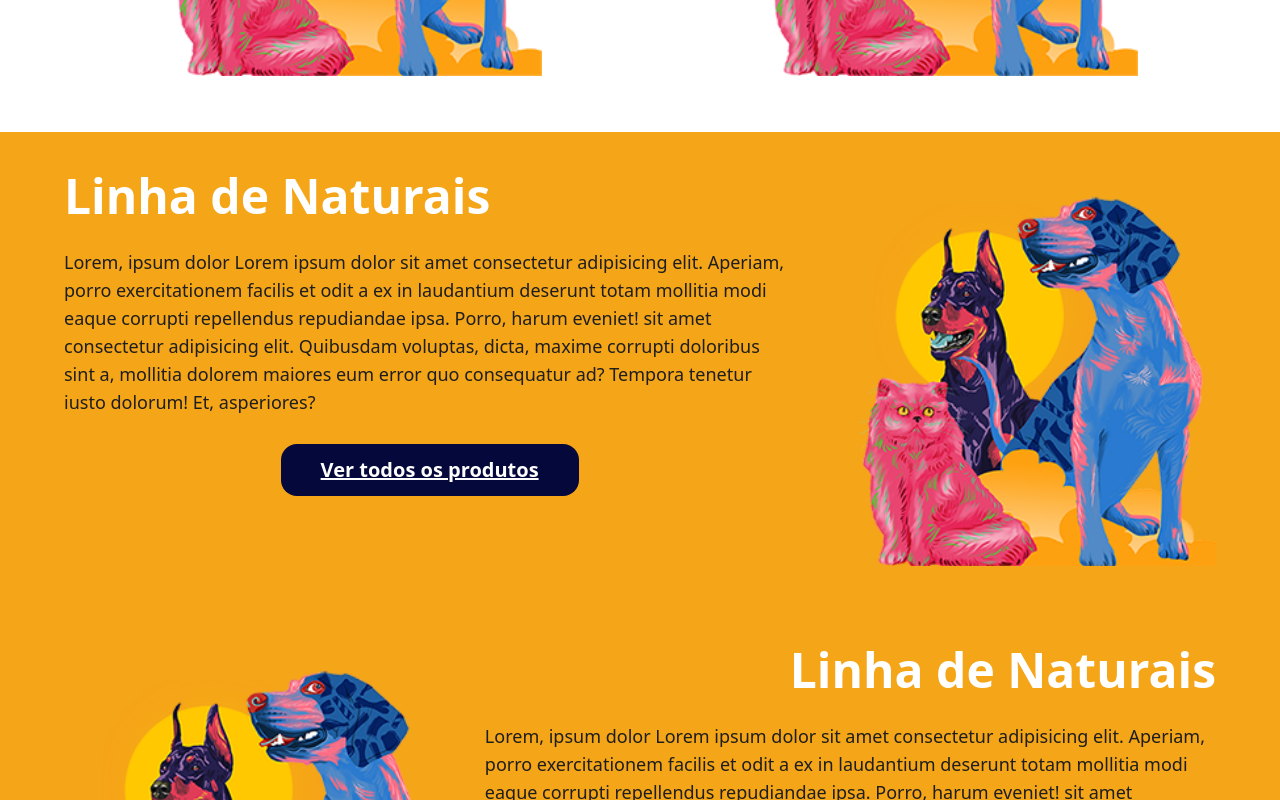
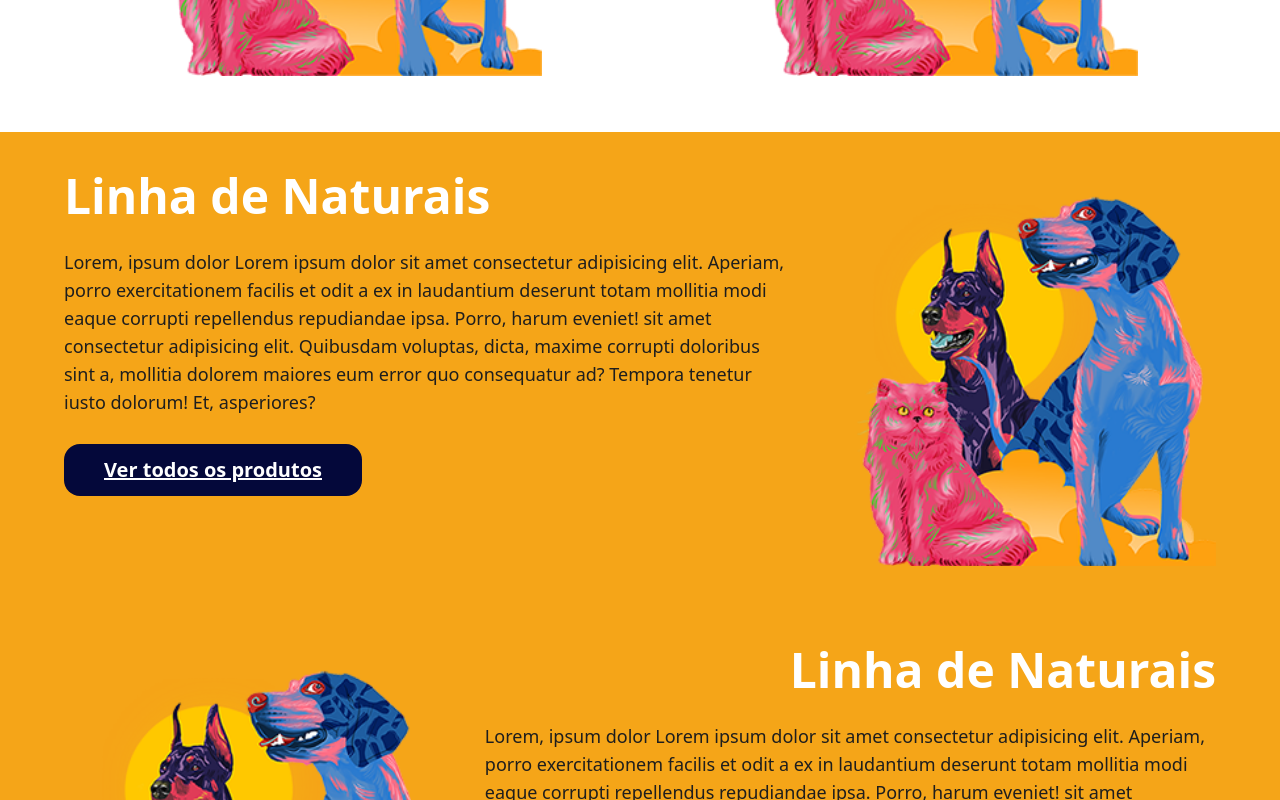
Before and after one commit to bmouseProductions/site-zoomies, a React (Vite) app: page / in a window 1280 px wide. Shown: the part 2140-2940 px from the top of the page. Built offline with nearby package versions, Linux system fonts and the light colour scheme.

Commit message:
shshshsh

```diff
--- a/src/pages/Home/HomePage.tsx
+++ b/src/pages/Home/HomePage.tsx
@@ -122,20 +122,23 @@ export default function HomePage(){
                 </div>
             </section>
 
-            <section className='container mx-auto px-5 md:px-[5%] py-10 flex gap-10 flex-col lg:flex-row bg-[#f5a518]'>
+            <section className=' bg-[#f5a518]'>
+                <div className='container mx-auto px-5 md:px-[5%] py-10 flex gap-10 flex-col lg:flex-row'>
                     <div className='lg:w-2/3 flex flex-col gap-7'>
                         <h2 className='text-4xl lg:text-5xl font-semibold text-white'>Linha de Naturais</h2>
                         <p className='text-[#1E1E1E] text-lg'>Lorem, ipsum dolor Lorem ipsum dolor sit amet consectetur adipisicing elit. Aperiam, porro exercitationem facilis et odit a ex in laudantium deserunt totam mollitia modi eaque corrupti repellendus repudiandae ipsa. Porro, harum eveniet! sit amet consectetur adipisicing elit. Quibusdam voluptas, dicta, maxime corrupti doloribus sint a, mollitia dolorem maiores eum error quo consequatur ad? Tempora tenetur iusto dolorum! Et, asperiores?</p>
-                    <Link to="/produtos" className='w-auto underline flex justify-center text-xl text-white font-semibold'>
+                        <Link to="/produtos" className='w-auto underline flex justify-center lg:justify-start text-xl text-white font-semibold'>
                             <button className='bg-[#04083a] py-3 px-10 rounded-2xl hover:bg-red-600 transition-all'>
                                 Ver todos os produtos
                             </button>
                         </Link>
                     </div>
                     <img className='lg:w-[400px]' src={ilustracao} alt="" />
+                </div>
             </section>
 
-            <section className='container mx-auto px-5 md:px-[5%] py-10 flex gap-10 flex-col lg:flex-row-reverse bg-[#f5a518]'>
+            <section className=' bg-[#f5a518]'>
+                <div className='container mx-auto px-5 md:px-[5%] py-10 flex gap-10 flex-col lg:flex-row-reverse'>
                     <div className='lg:w-2/3 flex flex-col lg:items-end gap-7'>
                         <h2 className='text-4xl lg:text-5xl font-semibold text-white'>Linha de Naturais</h2>
                         <p className='text-[#1E1E1E] text-lg'>Lorem, ipsum dolor Lorem ipsum dolor sit amet consectetur adipisicing elit. Aperiam, porro exercitationem facilis et odit a ex in laudantium deserunt totam mollitia modi eaque corrupti repellendus repudiandae ipsa. Porro, harum eveniet! sit amet consectetur adipisicing elit. Quibusdam voluptas, dicta, maxime corrupti doloribus sint a, mollitia dolorem maiores eum error quo consequatur ad? Tempora tenetur iusto dolorum! Et, asperiores?</p>
@@ -146,6 +149,7 @@ export default function HomePage(){
                         </Link>
                     </div>
                     <img className='lg:w-[400px]' src={ilustracao} alt="" />
+                </div>
             </section>
 
             <section className='container mx-auto px-5 md:px-[5%] mb-20'>
```
Lines whose indentation alone changed are shown as unchanged.
